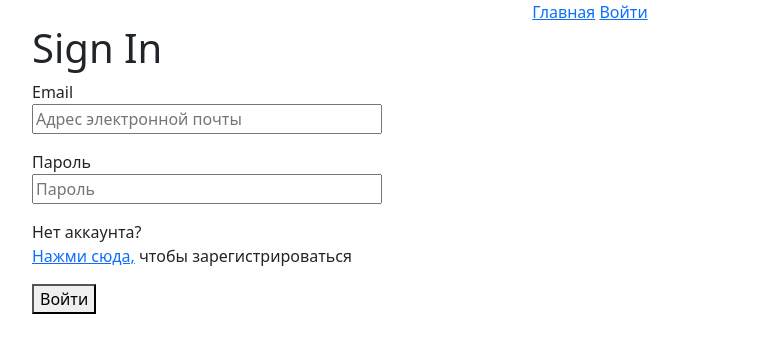
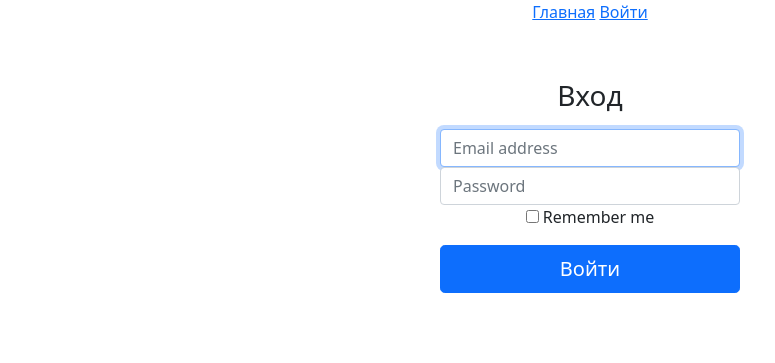
Before and after one commit to m3nd0r/todo_app, a Flask app: page /login in a window 1280 px wide. Shown: the top 363 px of the page, without its empty margins (50-825 px from the left). Run offline with Flask 2, Linux system fonts and the light colour scheme; some libraries are stand-ins or nearby versions.

Commit message:
пытаюсь верстать. пересобираю основной шаблон

```diff
--- a/todo/app/blueprints.py
+++ b/todo/app/blueprints.py
@@ -23,5 +23,5 @@ blueprint.add_url_rule('/complete/<int:todo_id>', view_func=views.CompleteTodoVi
 blueprint.add_url_rule('/delete/<int:todo_id>', view_func=views.DeleteTodoView.as_view('delete'))
 blueprint.add_url_rule('/update/<int:todo_id>', view_func=views.ModifyTodoView.as_view('update'))
 
-blueprint.add_url_rule('/profile', view_func=views.ProfileView.as_view('profile'))
-blueprint.add_url_rule('/character', view_func=views.CharacterView.as_view('character'))
+blueprint.add_url_rule('/profile', view_func=user_required(views.ProfileView.as_view('profile')))
+blueprint.add_url_rule('/character', view_func=user_required(views.CharacterView.as_view('character')))
--- a/todo/app/templates/base.html
+++ b/todo/app/templates/base.html
@@ -8,8 +8,15 @@
         integrity="sha384-BmbxuPwQa2lc/FVzBcNJ7UAyJxM6wuqIj61tLrc4wSX0szH/Ev+nYRRuWlolflfl" crossorigin="anonymous">
     <link rel="stylesheet" href="https://cdn.jsdelivr.net/npm/bootstrap-icons@1.3.0/font/bootstrap-icons.css">
     <link rel="stylesheet" href="{{ url_for('static', filename='css/style.css') }}"/>
+    <style>
+
+    </style>
+    {% block style %}
+    {% endblock %}
+
 </head>
 <body>
+
     <div style="text-align: center;">
         {% if current_user %}
             <a href="{{ url_for('todo.index') }}">Главная</a>
@@ -29,20 +36,11 @@
         {% endif %}
     </div>
 
-    {% block form %}
+    {% block content %}
     {% endblock %}
 
-    <div class="container">
-        <div class="row align-items-center">
-            {% block content %}
-            {% endblock %}
-        </div>
-    </div>
-
     <script src="https://cdn.jsdelivr.net/npm/bootstrap@5.0.0-beta2/dist/js/bootstrap.bundle.min.js" integrity="sha384-b5kHyXgcpbZJO/tY9Ul7kGkf1S0CWuKcCD38l8YkeH8z8QjE0GmW1gYU5S9FOnJ0" crossorigin="anonymous"></script>
-
     {% block scripts %}
     {% endblock %}
-
 </body>
 </html>
--- a/todo/auth/forms.py
+++ b/todo/auth/forms.py
@@ -10,9 +10,8 @@ class LoginForm(FlaskForm):
     Форма логина
     """
     email = wtforms.TextField('Email', validators=[validators.Required(message=('Это обязательное поле')),
-                                                   validators.Email(message=('Неверный адрес email'))],
-                              render_kw={'placeholder': 'Адрес электронной почты'})
-    password = wtforms.PasswordField('Пароль', validators=[validators.Required(message=('Это обязательное поле'))], render_kw={'placeholder': ('Пароль')})
+                                                   validators.Email(message=('Неверный адрес email'))],)
+    password = wtforms.PasswordField('Пароль', validators=[validators.Required(message=('Это обязательное поле'))],)
     submit = wtforms.SubmitField('Войти')
 
 
--- a/todo/auth/templates/login.html
+++ b/todo/auth/templates/login.html
@@ -1,8 +1,50 @@
 
 {% extends "base.html" %}
 
+{% block style%}
+<style>
+
+    .form-signin {
+        width: 100%;
+        max-width: 330px;
+        padding: 15px;
+        margin: auto;
+    }
+
+    div.login_body {
+    display: flex;
+    align-items: center;
+    padding-top: 40px;
+    padding-bottom: 40px;
+    text-align: center
+    }
+
+</style>
+{% endblock %}
+
 {% block content %}
-    <h1>Sign In</h1>
+<div class="login_body" >
+    <main class="form-signin">
+        <form action="" method="post" novalidate>
+            {{ form.hidden_tag() }}
+            <h1 class="h3 mb-3 fw-normal">Вход</h1>
+            <input type="email" name="email" class="form-control" placeholder="Email address" value="{{ email }}" required autofocus>
+            <input type="password" name="password" class="form-control" placeholder="Password" value="{{ password }}" required>
+
+            <div class="checkbox mb-3">
+                <label>
+                    <input type="checkbox"> Remember me
+                </label>
+            </div>
+
+            {{ form.submit(type="submit", class="w-100 btn btn-lg btn-primary") }}
+        </form>
+    </main>
+</div>
+{% endblock %}
+
+
+    {# <h1>Sign In</h1>
     <form action="" method="post" novalidate>
         {{ form.hidden_tag() }}
         <p>
@@ -26,5 +68,4 @@
         <p>Нет аккаунта?<br>
         <a href="{{ url_for('auth.register') }}">Нажми сюда,</a> чтобы зарегистрироваться</p>
         <button type="submit">{{('Войти')}}</button>
-    </form>
-{% endblock %}
+    </form> #}
```
